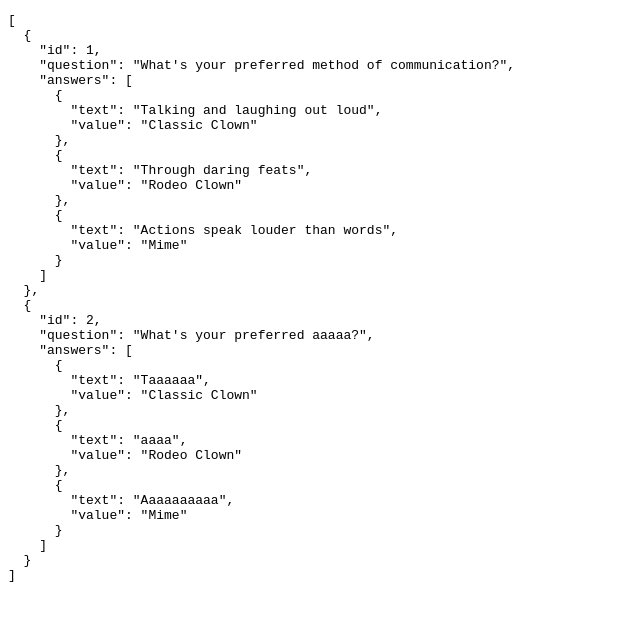
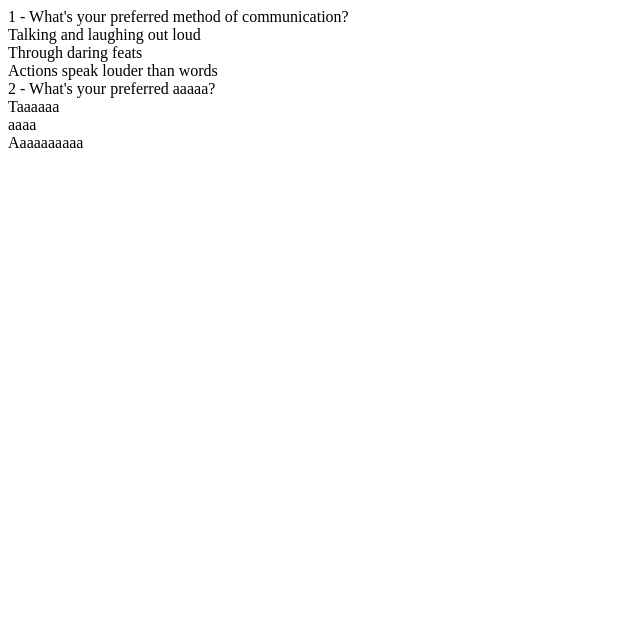
Before and after one commit to bea19962/clown-quiz, a Vue app in the folder clown-quiz/: page / in a window 1280 px wide. Shown: the top 620 px of the page, without its empty margins (0-640 px from the left). Built offline with nearby package versions, Linux system fonts and the light colour scheme.

Commit message:
display questions

```diff
--- a/clown-quiz/src/components/Survey.vue
+++ b/clown-quiz/src/components/Survey.vue
@@ -1,27 +1,32 @@
 <template>
-  <div>
-    <pre>{{ question }}</pre>
+  <div v-for="question in questions" :key="question.id" class="survey">
+    {{ question.id }} - {{ question.question }}
+    <div v-for="answer in question.answers" :key="answer.id" class="answers">
+      {{ answer.text }}
+    </div>
   </div>
 </template>
 
 <script>
-import { ref, onMounted } from 'vue';
+import { ref, onMounted } from 'vue'
 
 export default {
   setup() {
-    const question = ref(null);
+    const questions = ref([])
 
     onMounted(async () => {
-      import('../questions.json').then((module) => {
-        question.value = module.default;
-      }).catch((error) => {
-        console.error('Error importing questions.json:', error);
-      });
-    });
+      import('../questions.json')
+        .then((module) => {
+          questions.value = module.default
+        })
+        .catch((error) => {
+          console.error('Error importing questions.json:', error)
+        })
+    })
 
     return {
-      question
-    };
+      questions
+    }
   }
 }
 </script>
```
Also changed, not shown: clown-quiz/src/components/Question.vue (deleted, +0 -7 lines), clown-quiz/src/components/Answers.vue (added).
